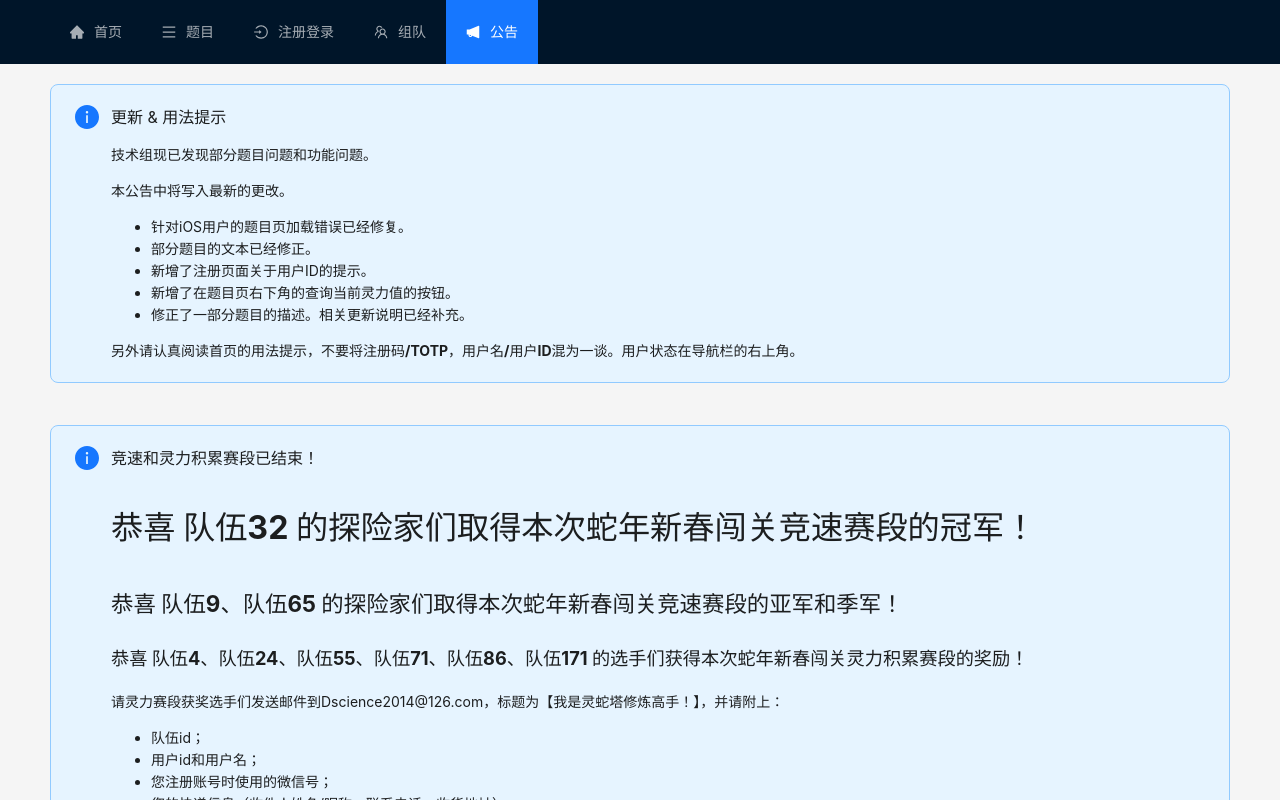
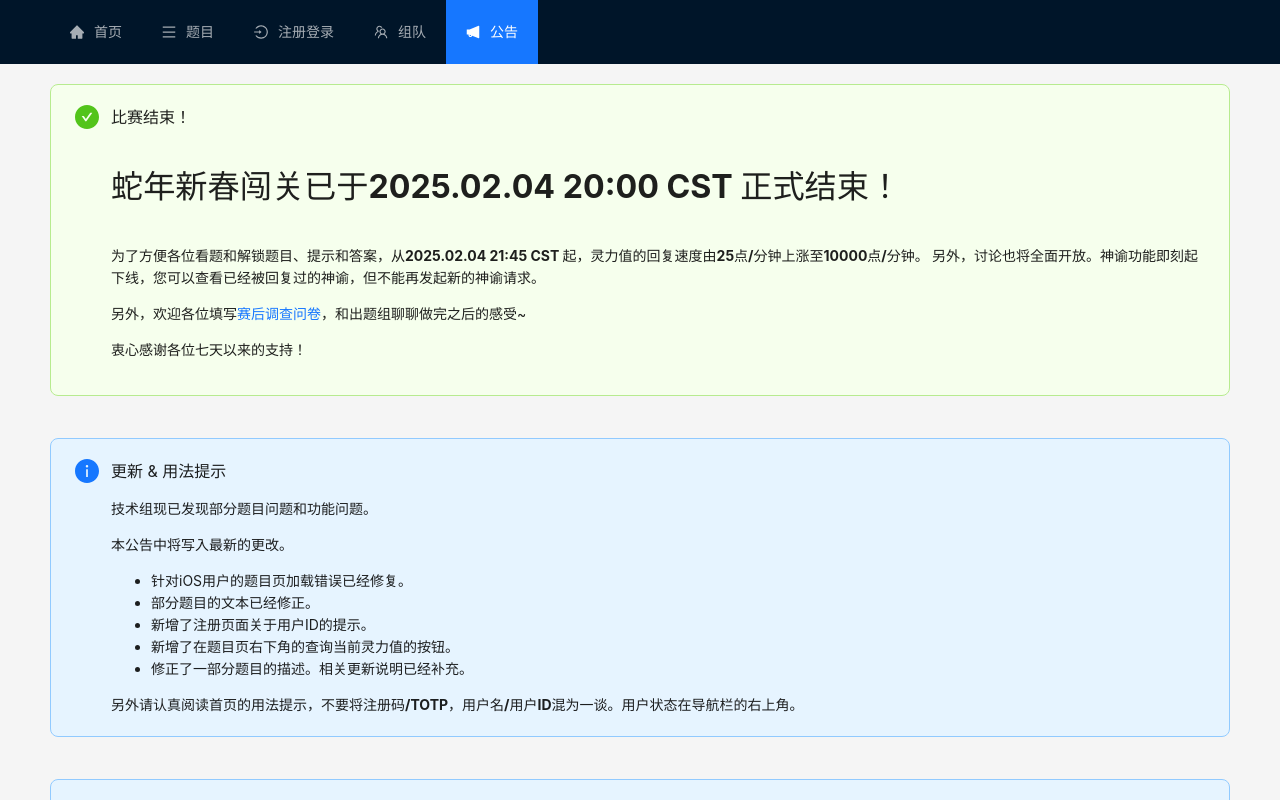
Before and after one commit to yuanyang2025/yuanyang25-front, a React (Vite) app: page /noticeboard in a window 1280 px wide. Built offline with nearby package versions, Linux system fonts and the light colour scheme; no server answers.

Commit message:
chore: 完赛通知、神谕下线

```diff
--- a/src/components/oracle.tsx
+++ b/src/components/oracle.tsx
@@ -143,9 +143,6 @@ export const Oracle = (props: OracleProp) => {
         </Modal>
 
         <Flex align="start" gap="middle">
-          <Button type="primary" onClick={() => setIsOracleCreateOpen(true)}>
-            请求神谕
-          </Button>
           <Button type="primary" onClick={() => onChange(puzzleId)}>
             查询神谕
           </Button>
--- a/src/pages/noticeboard.tsx
+++ b/src/pages/noticeboard.tsx
@@ -3,6 +3,33 @@ import Alert from "antd/es/alert/Alert";
 export const NoticeBoard = () => {
   return (
     <div style={{ width: "device-width" }}>
+      <Alert
+        message="比赛结束！"
+        description={
+          <div>
+            <p style={{ fontSize: "230%", fontWeight: "bolder" }}>
+              蛇年新春闯关已于2025.02.04 20:00 CST 正式结束！
+            </p>
+            <strong>
+              为了方便各位看题和解锁题目、提示和答案，从2025.02.04 21:45 CST
+              起，灵力值的回复速度由25点/分钟上涨至10000点/分钟。
+              另外，讨论也将全面开放。神谕功能即刻起下线，您可以查看已经被回复过的神谕，但不能再发起新的神谕请求。
+            </strong>
+            <p>
+              另外，欢迎各位填写
+              <a href="https://docs.qq.com/form/page/DUndBWXpObEhOSm9B?qqInfo=eyJtc2dJZCI6Ijc0NjcxNDIyODg4NTMxMTE1NjQiLCJjaGF0VHlwZSI6MiwicGVlclVpZCI6IjEwMTQ0MDY1NzAiLCJlbGVtSWQiOiI3NDY3MTQyMjg4ODUzMTExNTYwIiwic2VuZGVyVWlkIjoidV84Q1JxSGlHOUQ1LVBVOTBabUdjVVl3In0%3D&client=qqclient_online">
+                赛后调查问卷
+              </a>
+              ，和出题组聊聊做完之后的感受~
+            </p>
+            <p>衷心感谢各位七天以来的支持！</p>
+          </div>
+        }
+        showIcon
+        type="success"
+      />
+      <br />
+      <br />
       <Alert
         message="更新 & 用法提示"
         description={
```
